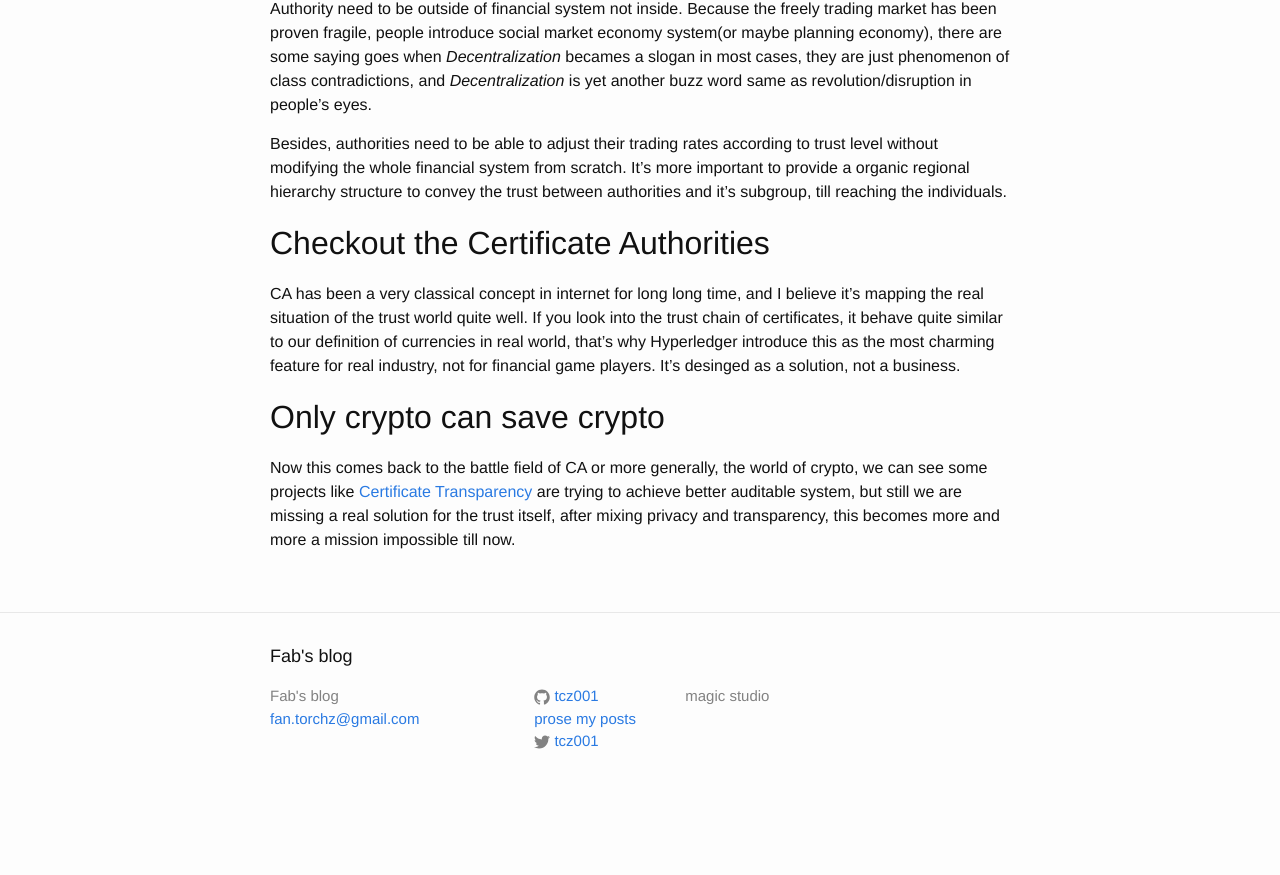
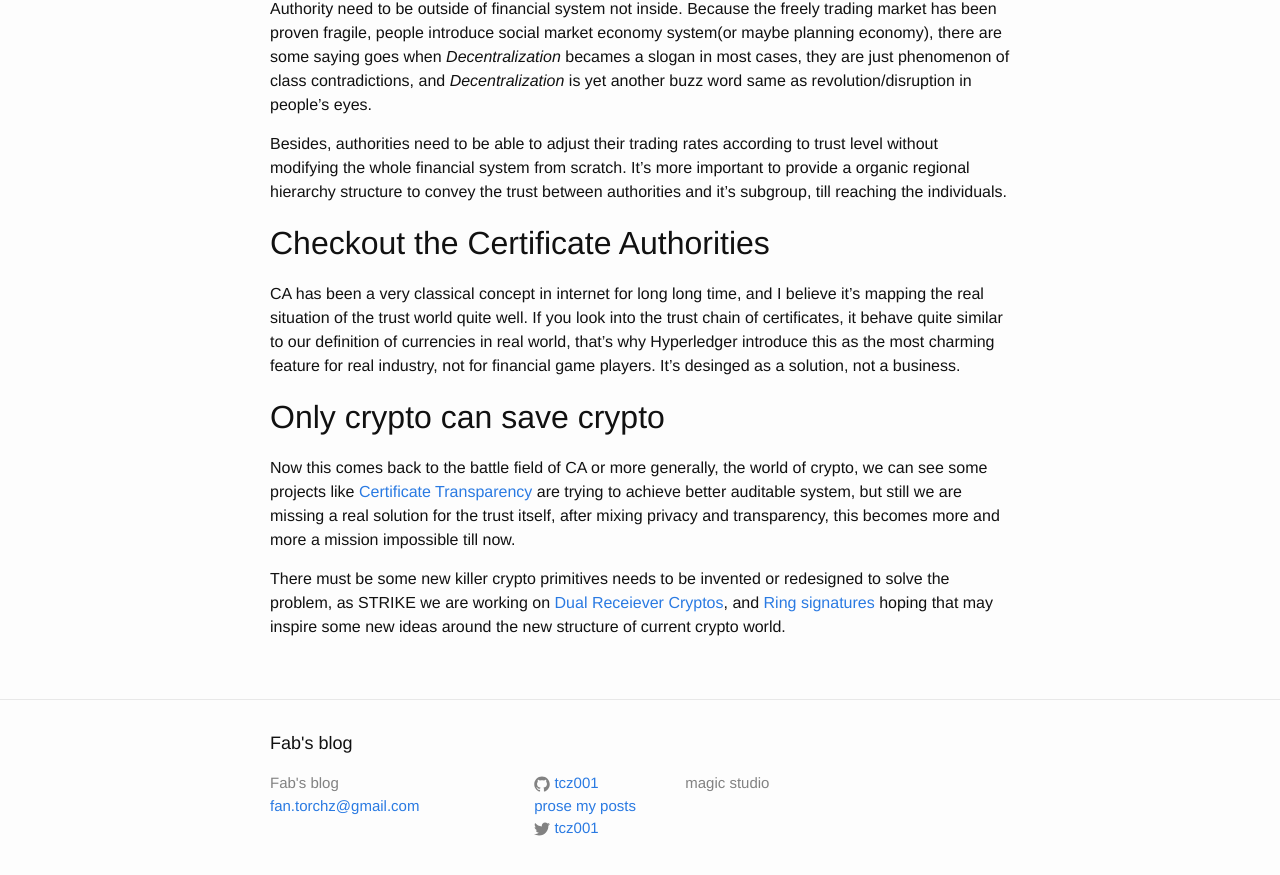
Before and after one commit to tcz001/tcz001.github.io, a Jekyll site: the page built from _posts/2017-01-23-the-truth-of-crypto-currency.md, in a window 1280 px wide and 900 px high, scrolled down 764 px. Shown: the top 875 px of the window. Built offline with Jekyll 4.4.1, drawn with Linux system fonts in a browser that asks for light colours; before the commit the page ends 1577 px from its top, so only the background shows below that.

Commit message:
Updated 2017-01-23-the-truth-of-crypto-currency.md

```diff
--- a/_posts/2017-01-23-the-truth-of-crypto-currency.md
+++ b/_posts/2017-01-23-the-truth-of-crypto-currency.md
@@ -28,3 +28,5 @@ CA has been a very classical concept in internet for long long time, and I belie
 ## Only crypto can save crypto
 
 Now this comes back to the battle field of CA or more generally, the world of crypto, we can see some projects like [Certificate Transparency](https://www.certificate-transparency.org/) are trying to achieve better auditable system, but still we are missing a real solution for the trust itself, after mixing privacy and transparency, this becomes more and more a mission impossible till now.
+
+There must be some new killer crypto primitives needs to be invented or redesigned to solve the problem, as STRIKE we are working on [Dual Receiever Cryptos](https://github.com/twstrike/cramershoup/blob/master/src/include/cramershoup.h#L76), and [Ring signatures](https://github.com/twstrike/otrv4/blob/master/otrv4.md#rom-authentication) hoping that may inspire some new ideas around the new structure of current crypto world.
```
